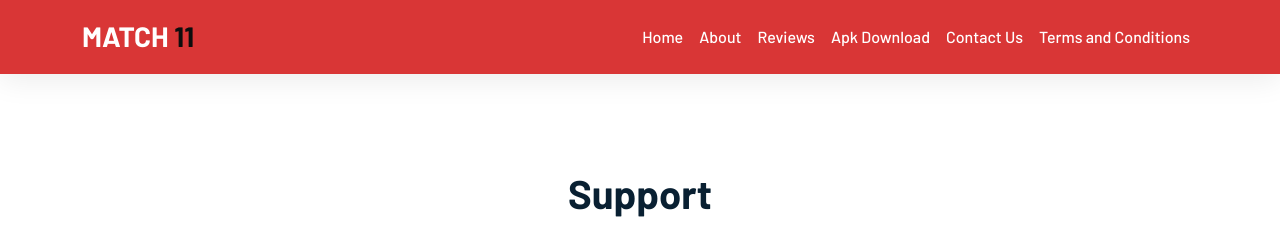
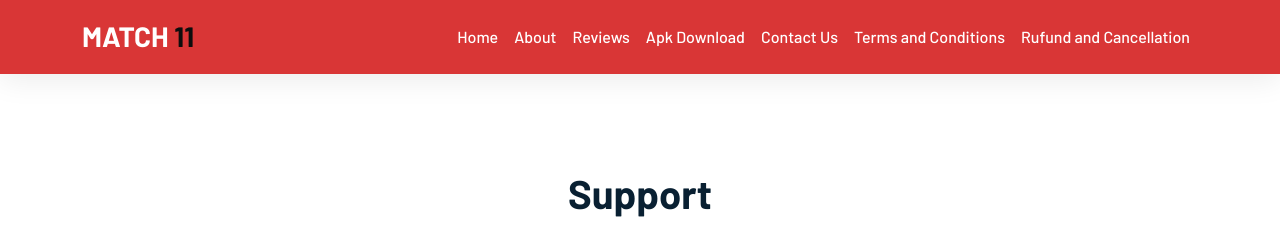
Before and after one commit to kenmerk-softwares/MATCH_11, a plain HTML site: page support.html in a window 1280 px wide. Shown: the top 231 px of the page. Drawn offline with nearby package versions, Linux system fonts and the light colour scheme.

Commit message:
Update support.html

```diff
--- a/support.html
+++ b/support.html
@@ -19,6 +19,8 @@
 
     <title>IOTA ONLINE TUITION ACADEMY</title>
 </head>
+
+
     <nav style="background-color: rgb(217, 54, 54);color: white;"
         class="navbar navbar-expand-lg navbar-light bg-red sticky-top">
         <div class="container">
@@ -50,14 +52,21 @@
                         <a class="nav-link" href="Contact.html" style="color: white;">Contact Us</a>
                     </li>
                     <li class="nav-item">
-                    <a class="nav-link" href="Termsandconditions.html" style="color: white;">Terms and
-                        Conditions</a>
+                        <a class="nav-link" href="Termsandconditions.html" style="color: white;">Terms and Conditions</a>
                     </li>
+                    <li class="nav-item">
+                        <a class="nav-link" href="CancellationAndRefund.html" style="color: white;">Rufund and
+                            Cancellation</a>
+                    </li>
+
+
                 </ul>
             </div>
 
         </div>
     </nav>
+
+
 <section id="about">
     <div class="container">
         <div class="intro">
```
Lines whose indentation alone changed are shown as unchanged.
